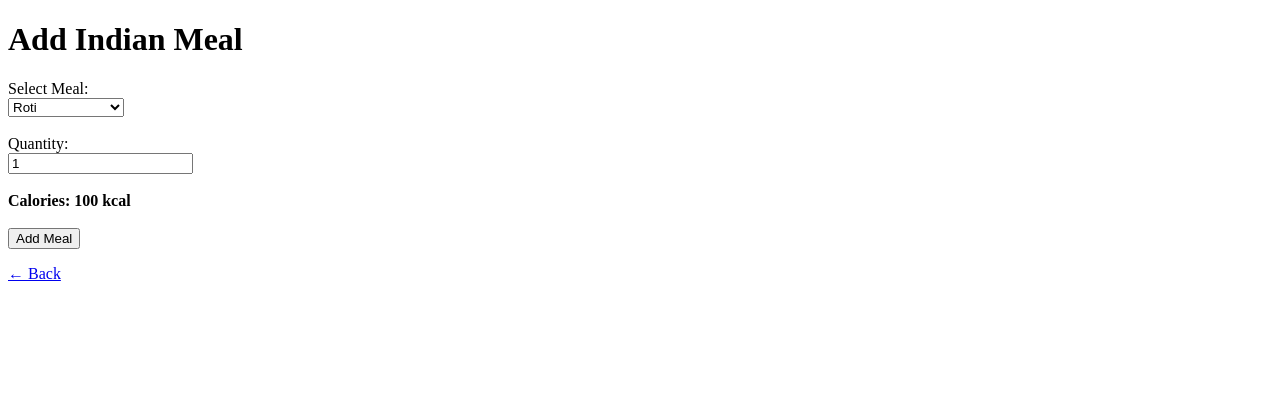
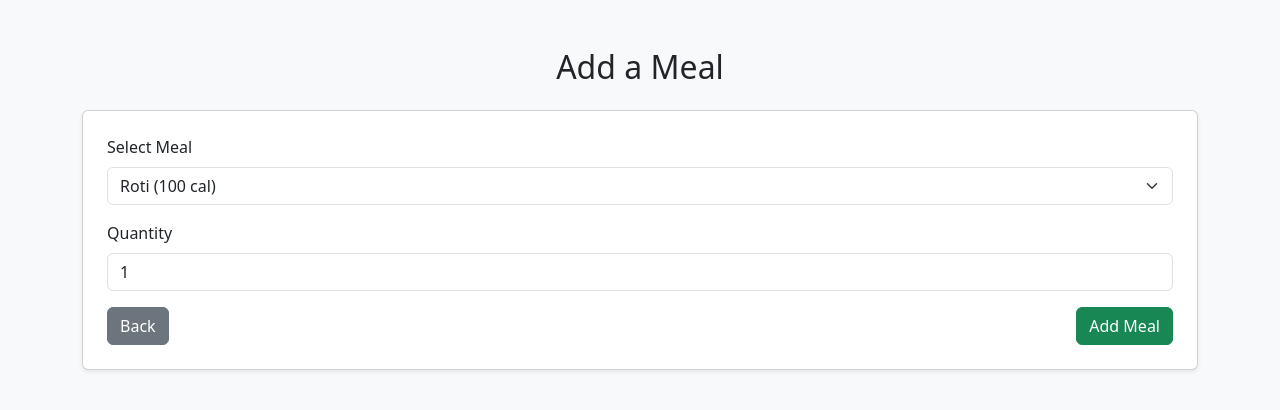
Before and after one commit to yashtnaik/calotracker, a Flask app: page /add in a window 1280 px wide. Shown: the top 410 px of the page. Run offline with Flask 3, Linux system fonts and the light colour scheme.

Commit message:
dashboard

```diff
--- a/templates/add.html
+++ b/templates/add.html
@@ -1,34 +1,36 @@
-<!doctype html>
-<html>
+<!DOCTYPE html>
+<html lang="en">
 <head>
+  <meta charset="UTF-8">
   <title>Add Meal</title>
-  <script>
-    function updateCalories() {
-      const meals = {{ meals | tojson }};
-      const selectedMeal = document.getElementById("meal").value;
-      const qty = parseInt(document.getElementById("quantity").value) || 1;
-      const calories = meals[selectedMeal] * qty;
-      document.getElementById("calorieDisplay").innerText = calories + " kcal";
-    }
-  </script>
+  <link href="https://cdn.jsdelivr.net/npm/bootstrap@5.3.0/dist/css/bootstrap.min.css" rel="stylesheet">
 </head>
-<body>
-  <h1>Add Indian Meal</h1>
-  <form method="post">
-    <label>Select Meal:</label><br>
-    <select id="meal" name="name" onchange="updateCalories()">
-      {% for meal in meals %}
-        <option value="{{ meal }}">{{ meal }}</option>
-      {% endfor %}
-    </select><br><br>
+<body class="bg-light">
+  <div class="container mt-5">
+    <h2 class="mb-4 text-center">Add a Meal</h2>
 
-    <label>Quantity:</label><br>
-    <input type="number" name="quantity" id="quantity" value="1" min="1" onchange="updateCalories()"><br><br>
+    <div class="card shadow-sm p-4">
+      <form method="POST">
+        <div class="mb-3">
+          <label for="name" class="form-label">Select Meal</label>
+          <select class="form-select" name="name" required>
+            {% for meal, cal in meals.items() %}
+              <option value="{{ meal }}">{{ meal }} ({{ cal }} cal)</option>
+            {% endfor %}
+          </select>
+        </div>
 
-    <strong>Calories: <span id="calorieDisplay">100 kcal</span></strong><br><br>
+        <div class="mb-3">
+          <label for="quantity" class="form-label">Quantity</label>
+          <input type="number" name="quantity" class="form-control" min="1" value="1" required>
+        </div>
 
-    <input type="submit" value="Add Meal">
-  </form>
-  <p><a href="/">← Back</a></p>
+        <div class="d-flex justify-content-between">
+          <a href="/" class="btn btn-secondary">Back</a>
+          <button type="submit" class="btn btn-success">Add Meal</button>
+        </div>
+      </form>
+    </div>
+  </div>
 </body>
 </html>
```
Also changed, not shown: templates/index.html (+31 -9 lines).
